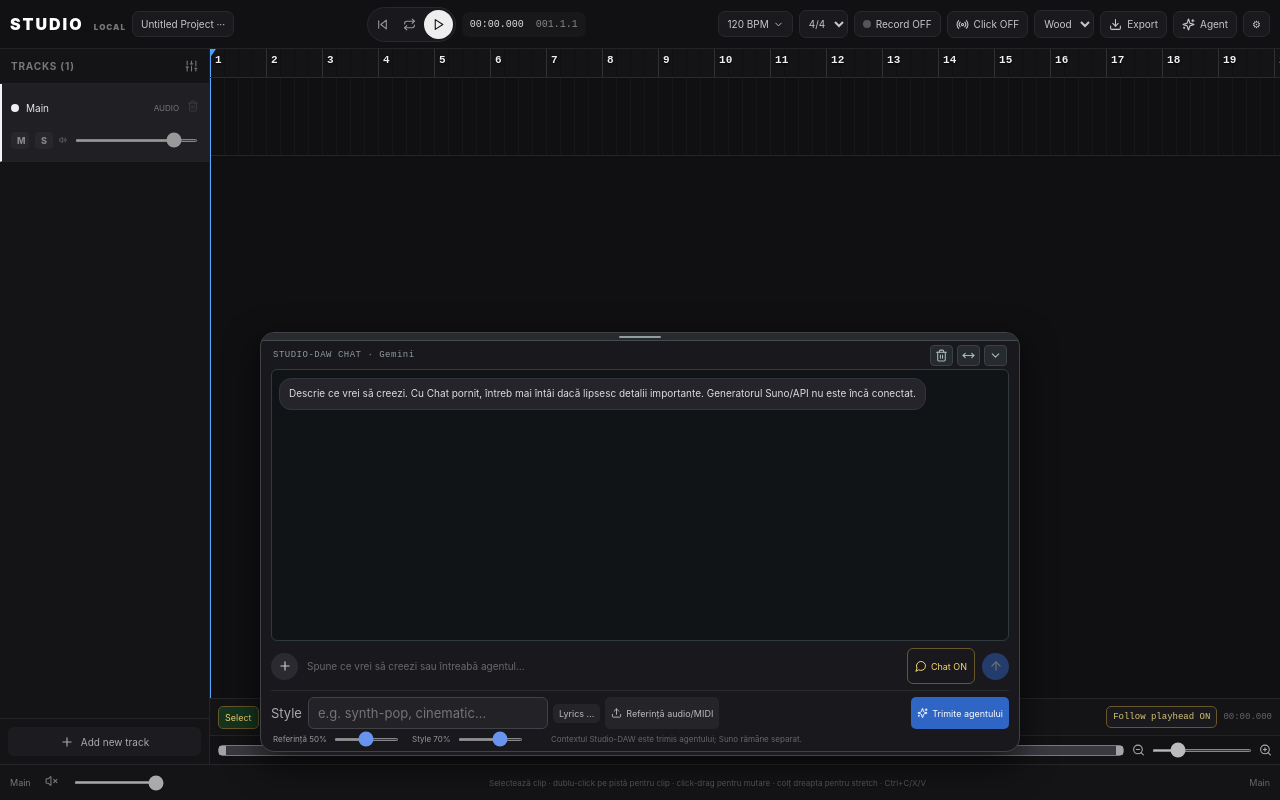
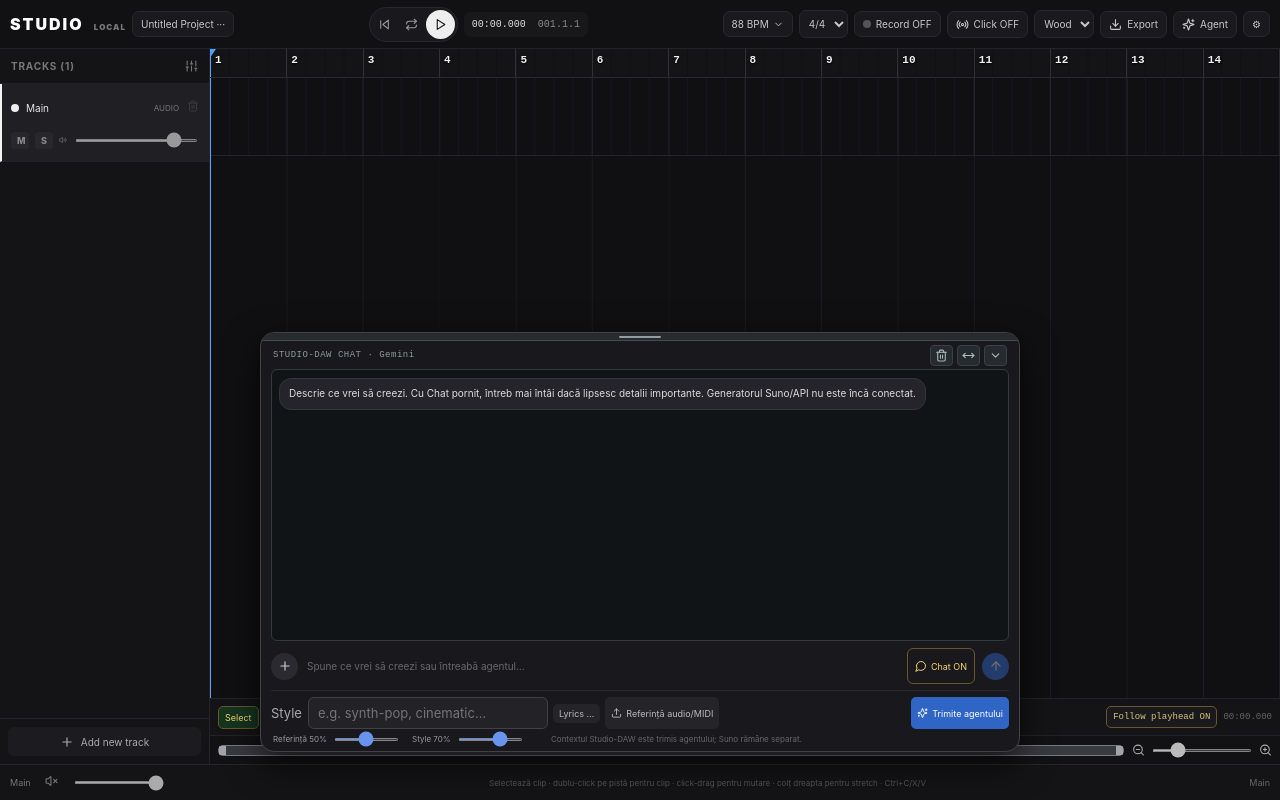
Before and after one commit to DarrSasa/Studio-DAW, a React (Vite) app: page / in a window 1280 px wide. Built offline with nearby package versions, Linux system fonts and the light colour scheme.

Commit message:
Apply BPM and key commands directly in the DAW

```diff
--- /dev/null
+++ b/src/studioCommands.ts
@@ -0,0 +1,34 @@
+export type StudioCommand = {
+  bpm?: number;
+  key?: string;
+  scale?: 'Major' | 'Minor';
+};
+
+const SHARP_EQUIVALENTS: Record<string, string> = {
+  Db: 'C#', Eb: 'D#', Gb: 'F#', Ab: 'G#', Bb: 'A#',
+};
+
+/** Parses only explicit, supported project-setting commands; it never guesses. */
+export function parseStudioCommands(message: string): StudioCommand | null {
+  if (!/\b(pune|seteaz[aă]|schimb[aă]|modific[aă]|set|change|make|put|adjust)\b/i.test(message)) return null;
+  const command: StudioCommand = {};
+  const bpmMatch = message.match(/\b(?:bpm|tempo)\s*(?:(?:la|to|este|=|:)\s*)?(\d{2,3})\b/i)
+    ?? message.match(/\b(\d{2,3})\s*bpm\b/i);
+  if (bpmMatch) {
+    const bpm = Number(bpmMatch[1]);
+    if (bpm >= 40 && bpm <= 240) command.bpm = bpm;
+  }
+
+  const keyMatch = message.match(/\b(?:cheia|tonalitatea|key)\s*(?:(?:la|este|to|=|:)\s*)?([A-G])\s*([#b]?)(?:\s*(major|minor|maj|min))?(?![A-Za-z])/i);
+  if (keyMatch) {
+    const written = `${keyMatch[1].toUpperCase()}${keyMatch[2]}`;
+    command.key = SHARP_EQUIVALENTS[written] ?? written;
+    const mode = keyMatch[3]?.toLowerCase();
+    if (mode) command.scale = mode.startsWith('min') ? 'Minor' : 'Major';
+  } else {
+    const scaleMatch = message.match(/\b(?:gama|scale)\s*(?:(?:la|este|to|=|:)\s*)?(major|minor|maj|min)\b/i);
+    if (scaleMatch) command.scale = scaleMatch[1].toLowerCase().startsWith('min') ? 'Minor' : 'Major';
+  }
+
+  return Object.keys(command).length ? command : null;
+}
```
Also changed, not shown: src/main.tsx (+4 -4 lines), 2 other files (tests, documents, lock files or other folders).
